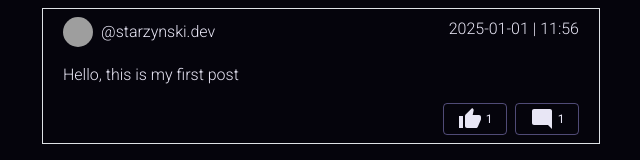
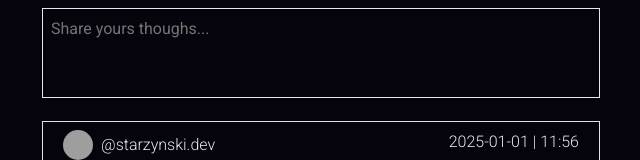
Before and after one commit to youngplq10/trendify-frontend, a Next.js app: page / in a window 1280 px wide. Shown: the top 160 px of the page, without its empty margins (319-959 px from the left). Built offline with nearby package versions, Linux system fonts and the light colour scheme; grey boxes are pictures that could not be loaded.

Commit message:
Created newpostform

```diff
--- a/src/app/components/NewPostForm.tsx
+++ b/src/app/components/NewPostForm.tsx
@@ -2,8 +2,23 @@ import React from 'react'
 
 const NewPostForm = () => {
     return (
-        <div className="col-6 border">
-            a
+        <div className="col-12 col-sm-10 col-md-8 col-xl-6 p-0">
+            <form>
+            <textarea
+                style={{
+                    width: "100%",
+                    minHeight: "3rem",
+                    backgroundColor: "#05040c",
+                    color: "#e8e6f5",
+                    border: "1px solid #e8e6f5",
+                    padding: "8px",
+                    resize: "none",
+                    overflow: "hidden",
+                }}
+                rows={3}
+                placeholder="Share yours thoughs..."
+            />
+            </form>
         </div>
     )
 }
--- a/src/app/modules/PostsListing.tsx
+++ b/src/app/modules/PostsListing.tsx
@@ -35,6 +35,9 @@ const PostsListing = () => {
 
     return (
         <>
+            <div className="row justify-content-center my-2">
+                <NewPostForm />
+            </div>
             {
                 example.map((post, index) => {
                     return (
```
